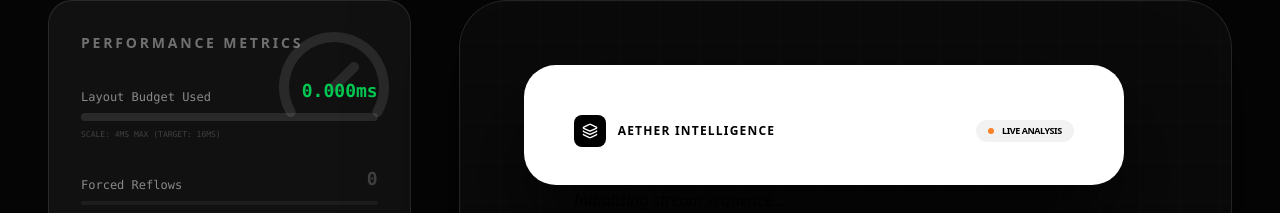
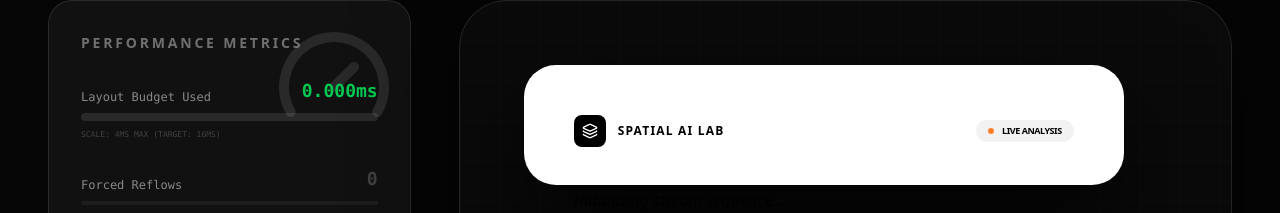
Before and after one commit to protimroy/spatial-ai-lab, a React (Vite) app: page / in a window 1280 px wide. Shown: the part 153-366 px from the top of the page. Built offline with nearby package versions, Linux system fonts and the light colour scheme.

Commit message:
changed Aether Intelligence to spatial ai lab

```diff
--- a/package.json
+++ b/package.json
@@ -8,7 +8,9 @@
     "build": "vite build",
     "preview": "vite preview",
     "clean": "rm -rf dist",
-    "lint": "tsc --noEmit"
+    "lint": "tsc --noEmit",
+    "predeploy": "npm run build",
+    "deploy": "gh-pages -d dist"
   },
   "dependencies": {
     "@chenglou/pretext": "^0.0.3",
@@ -29,6 +31,7 @@
     "@types/express": "^4.17.21",
     "@types/node": "^22.14.0",
     "autoprefixer": "^10.4.21",
+    "gh-pages": "^6.3.0",
     "tailwindcss": "^4.1.14",
     "tsx": "^4.21.0",
     "typescript": "~5.8.2",
--- a/src/App.tsx
+++ b/src/App.tsx
@@ -422,7 +422,7 @@ export default function App() {
                     <div className="w-8 h-8 bg-black rounded-lg flex items-center justify-center">
                       <Layers size={16} className="text-white" />
                     </div>
-                    <span className="text-xs font-black uppercase tracking-widest">Aether Intelligence</span>
+                    <span className="text-xs font-black uppercase tracking-widest">Spatial AI Lab</span>
                   </div>
                   <div className="flex items-center gap-2 bg-black/5 px-3 py-1 rounded-full">
                     <div className="w-1.5 h-1.5 rounded-full bg-orange-500 animate-pulse" />
```
Also changed, not shown: 1 other file (tests, documents, lock files or other folders).
